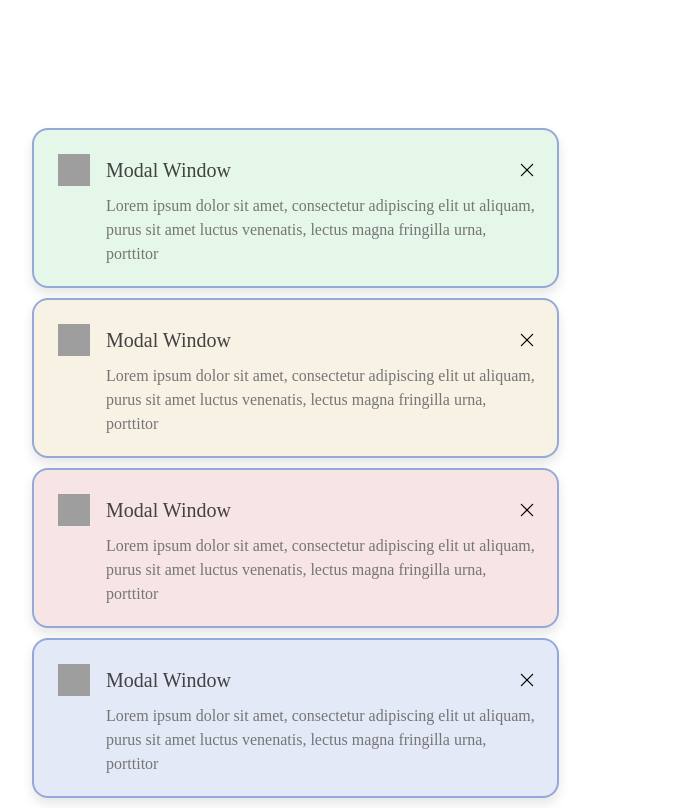
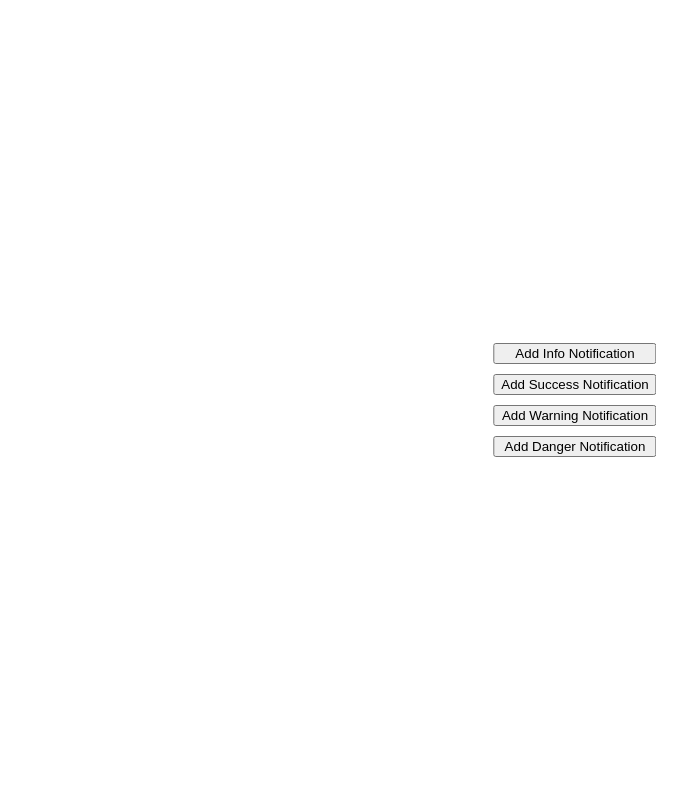
Before and after one commit to Loliloly/Homeys-test, a Vue app: page / in a window 1280 px wide. Shown: the whole page, without its empty margins (65-752 px from the left). Built offline with nearby package versions, Linux system fonts and the light colour scheme; grey boxes are pictures that could not be loaded.

Commit message:
étape 4 terminée

```diff
--- a/src/App.vue
+++ b/src/App.vue
@@ -26,17 +26,29 @@ function removeNotification(index: number)
 	notifications.value.splice(index, 1);
 }
 
-// Tests for 4 notifs
-addNotification("Modal Window", "Lorem ipsum dolor sit amet, consectetur adipiscing elit ut aliquam, purus sit amet luctus venenatis, lectus magna fringilla urna, porttitor", "success")
-addNotification("Modal Window", "Lorem ipsum dolor sit amet, consectetur adipiscing elit ut aliquam, purus sit amet luctus venenatis, lectus magna fringilla urna, porttitor", "warning")
-addNotification("Modal Window", "Lorem ipsum dolor sit amet, consectetur adipiscing elit ut aliquam, purus sit amet luctus venenatis, lectus magna fringilla urna, porttitor", "danger")
-addNotification("Modal Window", "Lorem ipsum dolor sit amet, consectetur adipiscing elit ut aliquam, purus sit amet luctus venenatis, lectus magna fringilla urna, porttitor", "info")
-
+function autoAddNotification(type: 'info' | 'success' | 'warning' | 'danger')
+{
+	addNotification("Modal Window", "Lorem ipsum dolor sit amet, consectetur adipiscing elit ut aliquam, purus sit amet luctus venenatis, lectus magna fringilla urna, porttitor", type)
+}
 
 </script>
 
 <template>
 	<main>
+		<div class="button-container">
+			<button @click="autoAddNotification('info')">
+				Add Info Notification
+			</button>
+			<button @click="autoAddNotification('success')">
+				Add Success Notification
+			</button>
+			<button @click="autoAddNotification('warning')">
+				Add Warning Notification
+			</button>
+			<button @click="autoAddNotification('danger')">
+				Add Danger Notification
+			</button>
+		</div>
 		<div class="notification-container">
 			<div v-for="(notif, index) in notifications.slice().reverse()" :key="notif.id">
 				<BaseNotification :title="notif.title" :text="notif.text" :type= "notif.type" @close="removeNotification(notifications.length - 1 - index)" />
@@ -53,15 +65,26 @@ addNotification("Modal Window", "Lorem ipsum dolor sit amet, consectetur adipisc
 {
 box-sizing: border-box;
 
-position: relative;
+position: fixed;
+bottom: 0;
+left: 0;
 width: 559px;
 height: 808px;
 display: flex;
 flex-direction: column-reverse;
-
+padding: 10px;
 
 }
 
-
+.button-container
+{
+position: fixed;
+top: 50%;
+left: 50%;
+transform: translate(-50%, -50%);
+display: flex;
+flex-direction: column;
+gap: 10px;
+}
 
 </style>
```
